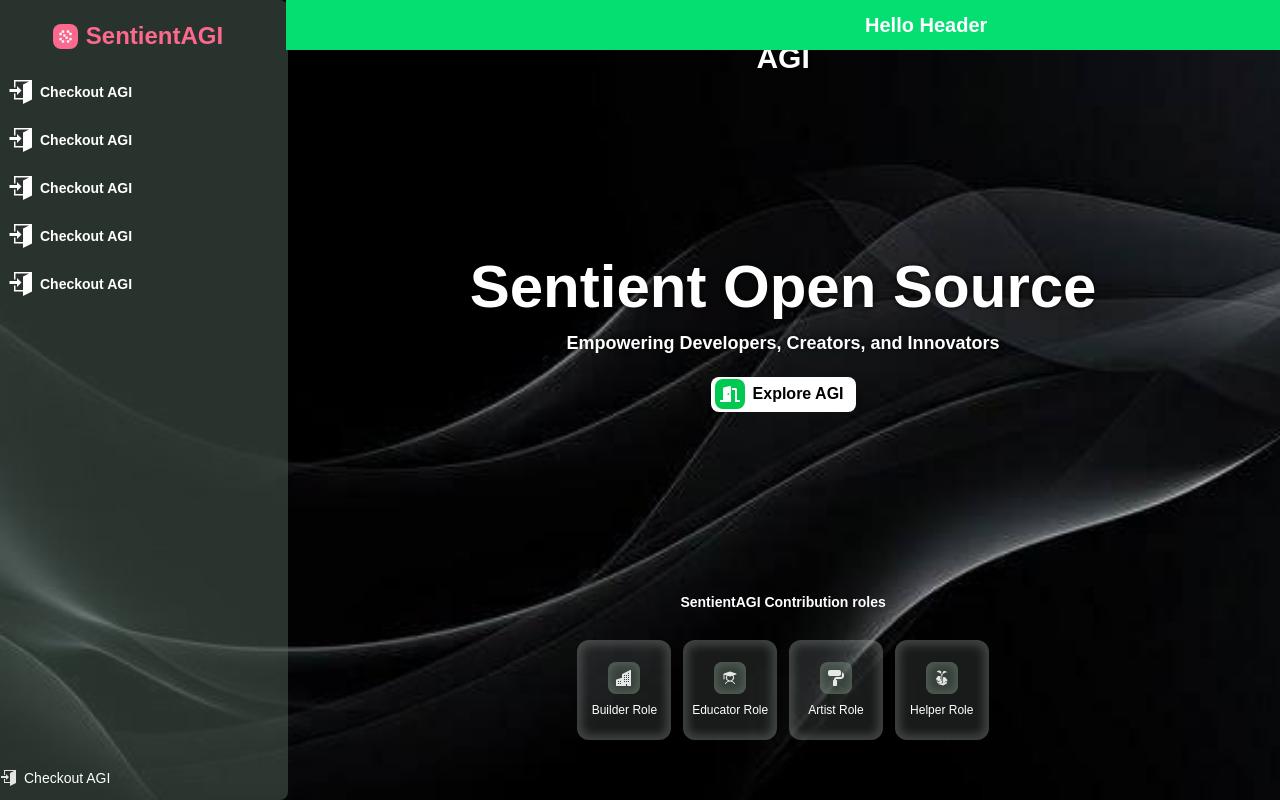
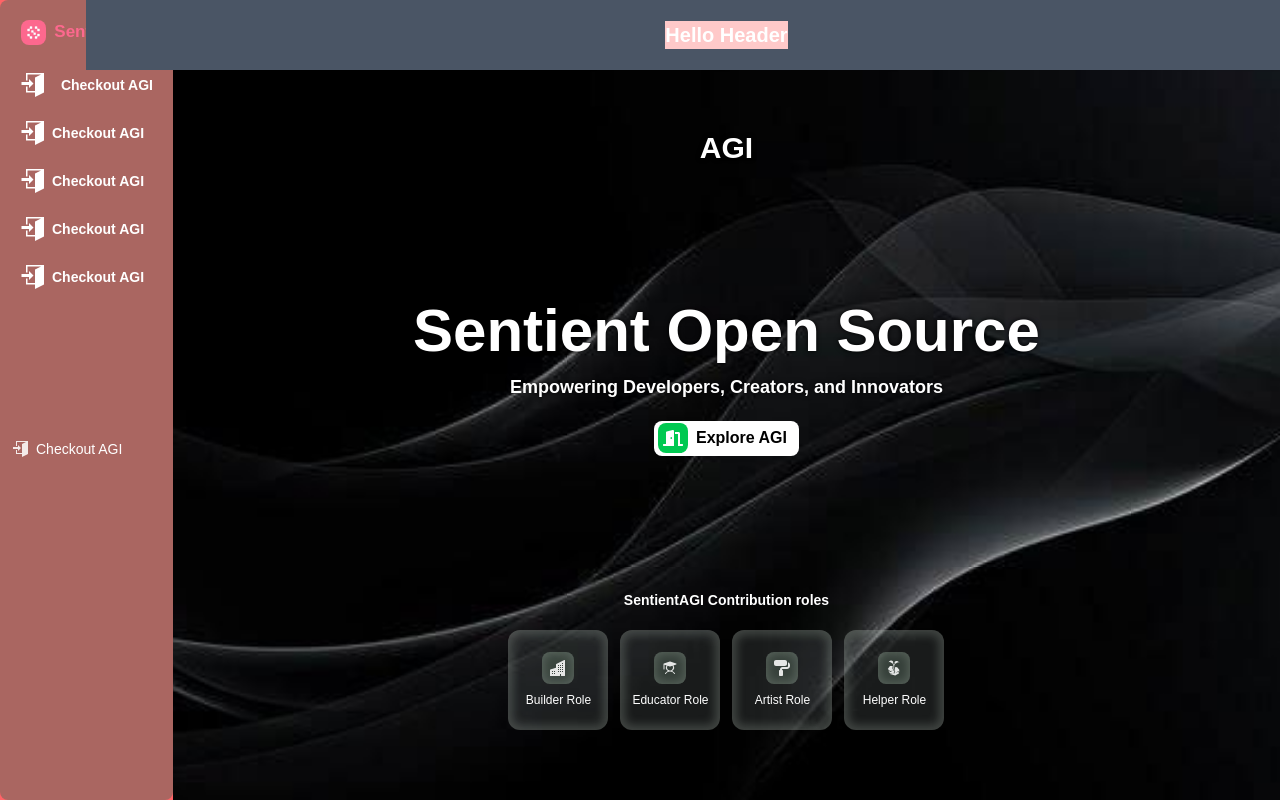
Before and after one commit to Tonypaul544/Sentient-AGI, a React (Vite) app: page / in a window 1280 px wide. Built offline with nearby package versions, Linux system fonts and the light colour scheme.

Commit message:
error fixes

```diff
--- a/src/App.css
+++ b/src/App.css
@@ -1,44 +1,2 @@
 
 @import "tailwindcss";
-#root {
-  max-width: 1280px;
-  margin: 0 auto;
-  padding: auto 2rem;
-  text-align: center;
-}
-
-.logo {
-  height: 6em;
-  padding: 1.5em;
-  will-change: filter;
-  transition: filter 300ms;
-}
-.logo:hover {
-  filter: drop-shadow(0 0 2em #646cffaa);
-}
-.logo.react:hover {
-  filter: drop-shadow(0 0 2em #61dafbaa);
-}
-
-@keyframes logo-spin {
-  from {
-    transform: rotate(0deg);
-  }
-  to {
-    transform: rotate(360deg);
-  }
-}
-
-@media (prefers-reduced-motion: no-preference) {
-  a:nth-of-type(2) .logo {
-    animation: logo-spin infinite 20s linear;
-  }
-}
-
-.card {
-  padding: 2em;
-}
-
-.read-the-docs {
-  color: #888;
-}
--- a/src/App.tsx
+++ b/src/App.tsx
@@ -8,14 +8,27 @@ function App() {
 
   return (
     <>
-      <div className='flex h-[100vh] w-[100%]'>
-        <div className="flex w-[30%] ml-[-12px]  max-sm:ml-0  max-sm:z-0"><SideBar /></div>
-        <div className="flex flex-col w-full">
-          <Header />
-          <Hero />
+      <div className="flex max-w-[687px bg-gray-400] h-[100vh]">
+        {/* SIDEBAR SECTION */}
+        <div className="flex sidebar w-[200px] bg-red-400 max-sm:hidden">
+          <SideBar />
+        </div>
+        {/* BODY */}
+        <div className="body flex flex-col w-[100%] bg-green-400 items-center overflow-x-hidden">
+          {/* HEADER SECTION */}
+          <div className="flex bg-gray-600 w-full h-[70px] items-center justify-center fixed top-0 mb-15">
+            <Header />
+          </div>
+          {/* BODY SECTION */}
+          <div className="flex bg-green-600 w-full h-[100%] items-center justify-center">
+            <Hero />
+          </div>
+          {/* FOOTER SECTION */}
+          <div className="flex bg-gray-600 w-full h-[70px] items-center justify-center">
+            <h1 className="text-3xl flex">Footer</h1>
+          </div>
         </div>
       </div>
-
     </>
   )
 }
--- a/src/Hero.tsx
+++ b/src/Hero.tsx
@@ -10,11 +10,11 @@ import RolesSection from './roles'
 
   return(
     <>
-      <div className="hero flex flex-col w-full h-[100vh] items-center justify-center p-10  setbg fade-in">
+      <div className="hero flex flex-col w-[100%] h-[100vh] items-center justify-center mt-15 fade-in mx-auto">
 
-       <div className="moon h-[100em] flex flex-col w-[75%] h-[30em] items-center gap-2">
+       <div className="flex flex-col w-[75%] h-[80%] items-center gap-5">
           <div className="flex slide-down">
-          <h1 className="text-white font-bold text-3xl text-shadow-md  fade-in">AGI</h1>
+            <h1 className="text-white font-bold text-3xl text-shadow-md  fade-in mt-5">AGI</h1>
           </div>
             {/* TITLE DIV */}
             <div className="flex flex-col items-center justify-center flex-1 justify-between gap-3 slide-up h-[100em]">
@@ -23,7 +23,7 @@ import RolesSection from './roles'
               </div>
 
               <div className="flex">
-              <h1 className="text-white font-bold text-lg text-shadow-md">Empowering Developers, Creators, and Innovators</h1>
+                <h1 className="text-white font-bold text-lg max-sm:text-sm text-center text-shadow-md">Empowering Developers, Creators, and Innovators</h1>
               </div>
               <div className="flex w-content h-[35px] rounded-lg items-center justify-center gap-2 bg-white p-1 pr-3 fade-in mt-2">
                 <div className="flex w-[30px] h-[30px] bg-green-500 rounded-lg items-center justify-center">
--- a/src/header.tsx
+++ b/src/header.tsx
@@ -4,8 +4,10 @@ export default function Header() {
 
   return(
     <>
-      <div className="flex items-center justify-center bg-green-400 fixed w-[100%] h-[50px] max-sm:w-[90%] fixed  max-sm:items-right max-sm:right-0">
-        <h1 className="text-xl text-white font-bold">Hello Header</h1>
+      <div className="flex mx-auto fixed bg-red-200 m-auto text-center justify-center items-center">
+        <div>
+          <h1 className="flex text-xl text-white font-bold text-center">Hello Header</h1>
+        </div>
       </div>
     </>
   )
--- a/src/index.css
+++ b/src/index.css
@@ -4,12 +4,16 @@
 
   color-scheme: light dark;
   color: rgba(255, 255, 255, 0.87);
-  background-image: url(images/bg3.jpg);
+
+
+}
+
+.hero {
+    background-image: url(images/bg3.jpg);
   background-position: center;
   background-attachment: fixed;
   background-repeat: no-repeat;
   background-size: cover;
   background-origin: initial;
   background-clip: initial;
-
 }
--- a/src/roles.tsx
+++ b/src/roles.tsx
@@ -8,7 +8,7 @@ export default function RolesSection() {
 
   return(
     <>
-      <div className="flex flex-col mb-5">
+      <div className="flex flex-col">
         <h1 className="text-white font-bold text-sm slide-up">SentientAGI Contribution roles</h1>
       </div>
 
--- a/src/sidebar.tsx
+++ b/src/sidebar.tsx
@@ -2,24 +2,25 @@
 import { ImEnter } from "react-icons/im";
 import Logo from '../src/images/SentientPFP.jpg'
 import './Tailwind.custom.css'
+import "./App.css"
 
 
 export default function SideBar() {
 
   return(
     <>
-      <div className="flex flex-col w-[300px] h-[100%] items-center justify-between p-3 rounded-lg box-border bg-glass-tick fixed max-sm:z-0 max-sm:w-[10%] max-sm:h-full max-sm:rounded-none">
+      <div className="flex flex-col w-full h-[100%] p-3 rounded-lg box-border bg-glass-tick max-sm:h-full max-sm:rounded-none left-0 justify-beetween">
         {/* SIDEBAR TOP SECTION */}
         <div className="flex flex-col text-2xl text-white font-bold w-[100%] h-[55%] gap-5 py-2">
           {/* Sidebar logo */}
           <div className="flex w-full h-content items-center justify-center gap-2">
-            <img src={Logo} alt="Sentient Logo" className="w-[25px] h-[25px] rounded-lg" />
-            <p className="text-[#fd688e] font-bold text-md expand max-sm:hidden">SentientAGI</p>
+            <img src={Logo} alt="Sentient Logo" className="w-[25px] h-[25px] rounded-lg logo" />
+            <p className="text-[#fd688e] font-bold text-[17px] expand max-sm:hidden">SentientAGI</p>
           </div>
 
           {/* Sidebar Navigation BTN */}
           <div className="flex flex-col gap-2 max-sm:gap-1 max-sm:w-[100%]  max-sm:p-0">
-            <div className="flex w-full h-content items-center justify-etween gap-2 rounded-md p-2">
+            <div className="flex w-full h-content items-center justify-between gap-2 rounded-md p-2">
               <ImEnter className=" max-sm:text-lg  " />
               <p className="text-white text-sm expand max-sm:hidden">Checkout AGI</p>
             </div>
```
Lines whose indentation alone changed are shown as unchanged.
